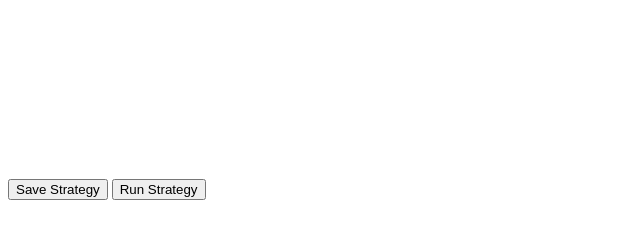
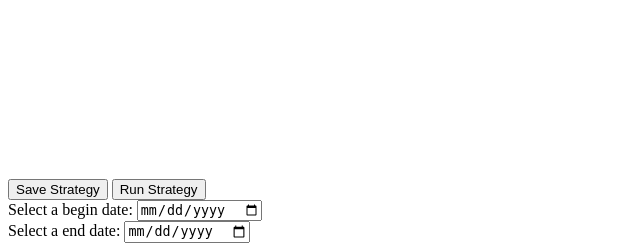
Before and after one commit to easytrader/StrategyCeleryWebsite, a Django app: page /new_strategy/ in a window 1280 px wide. Shown: the part 990-1241 px from the top of the page, without its empty margins (0-640 px from the left). Before the commit the page ends 1190 px from the top, so only its background shows below. Run offline with Django 3.2, Linux system fonts and the light colour scheme; some libraries are stand-ins or nearby versions.

Commit message:
add select date

```diff
--- a/qstrader/custom_strategy.py
+++ b/qstrader/custom_strategy.py
@@ -22,4 +22,4 @@ class CustomStrategy(AbstractStrategy):
                 signal = SignalEvent(ticker, "BOT")
                 self.events_queue.put(signal)
                 self.invested = True
-            self.ticks +=
+            self.ticks += 1
--- a/static/js/new_strategy.js
+++ b/static/js/new_strategy.js
@@ -15,13 +15,15 @@ $(document).ready(function() {
 
     $('.save-strategy').click(function(){
       //alert("leo test 1");
+      var begin_date = document.getElementById("begin_date").value
+      var end_date = document.getElementById("end_date").value
       console.log('am i called');
       //alert("leo test")
         $.ajax({
             type: "POST",
             url: "/new_strategy_save/",
             dataType: "json",
-            data: { "strategy_content": editor1.getValue(),"position_content": editor2.getValue(),"name":$(".Strategy-name").val()  },
+            data: { "strategy_content": editor1.getValue(),"position_content": editor2.getValue(),"name":$(".Strategy-name").val(),"begin_date": begin_date ,"end_date": end_date  },
             success: function(data) {
                 //alert(data["name"]);
             }
--- a/templates/new_strategy.html
+++ b/templates/new_strategy.html
@@ -69,6 +69,13 @@ class CustomPositionSizer(AbstractPositionSizer):
 
 <button class='btn save-strategy'>Save Strategy</button>
 <button class='btn run-strategy' >Run Strategy</button>
+<br/>
+Select a begin date:
+<input type="date" id="begin_date" />
+<br/>
+Select a end date:
+<input type="date" id="end_date" />
+<br/>
 
 <div id="loadingIMG" style="display:none"><img src="{% static 'img/Loading.gif' %}" width="100" height='50'/>Running the backtest，please waiting.</div>
 
```
Also changed, not shown: db.sqlite3, static/img/backtest_result.png (added), 15 other files.
